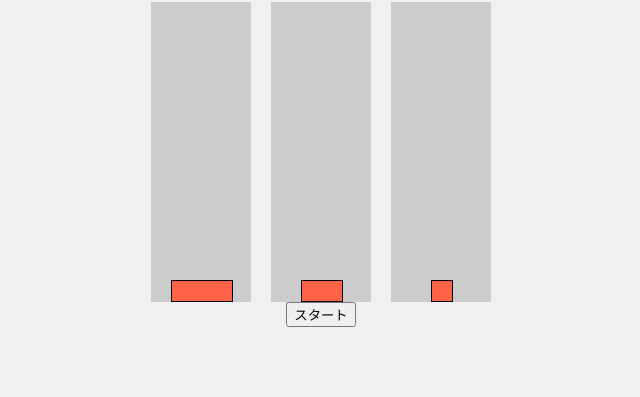
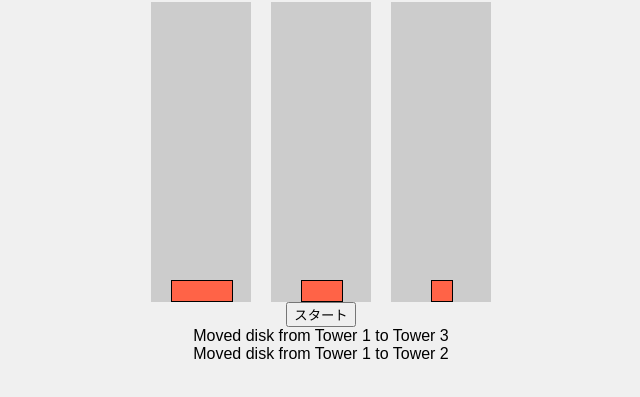
Before and after one commit to tk0067/sandbox, a plain HTML site: page docs/index.html in a window 1280 px wide. Both pictures are taken after a click on the button "スタート". Shown: the part 87-484 px from the top of the page, without its empty margins (319-959 px from the left). Drawn offline with Linux system fonts and the light colour scheme.

Commit message:
update log

```diff
--- a/docs/index.html
+++ b/docs/index.html
@@ -14,6 +14,7 @@
         <div class="tower" id="tower3"></div>
     </div>
     <button id="startButton">スタート</button>
+    <div id="log"></div> <!-- ログ表示用の要素 -->
     <script src="script.js"></script>
 </body>
 </html>
--- a/docs/script.js
+++ b/docs/script.js
@@ -46,9 +46,13 @@ function solveHanoiWithDelay(n, from, to, aux, towers) {
 
 function logMove(from, to) {
     const logElement = document.getElementById('log');
-    const moveMessage = `Moved disk from Tower ${from + 1} to Tower ${to + 1}`;
-    const logEntry = document.createElement('div');
-    logEntry.textContent = moveMessage;
-    logElement.appendChild(logEntry);
-    logElement.scrollTop = logElement.scrollHeight; // Auto-scroll to the latest log entry
+    if (logElement) {
+        const moveMessage = `Moved disk from Tower ${from + 1} to Tower ${to + 1}`;
+        const logEntry = document.createElement('div');
+        logEntry.textContent = moveMessage;
+        logElement.appendChild(logEntry);
+        logElement.scrollTop = logElement.scrollHeight; // Auto-scroll to the latest log entry
+    } else {
+        console.error('Log element not found');
+    }
 }
```
